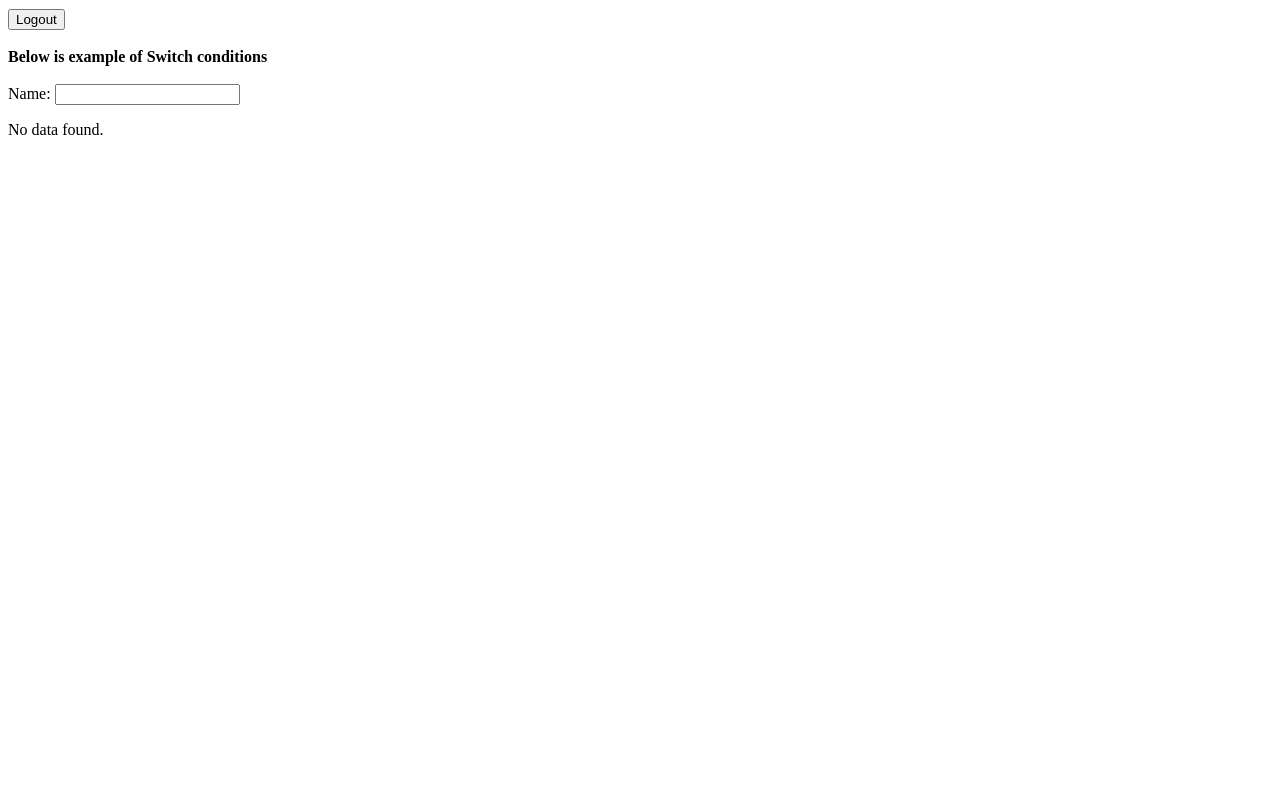
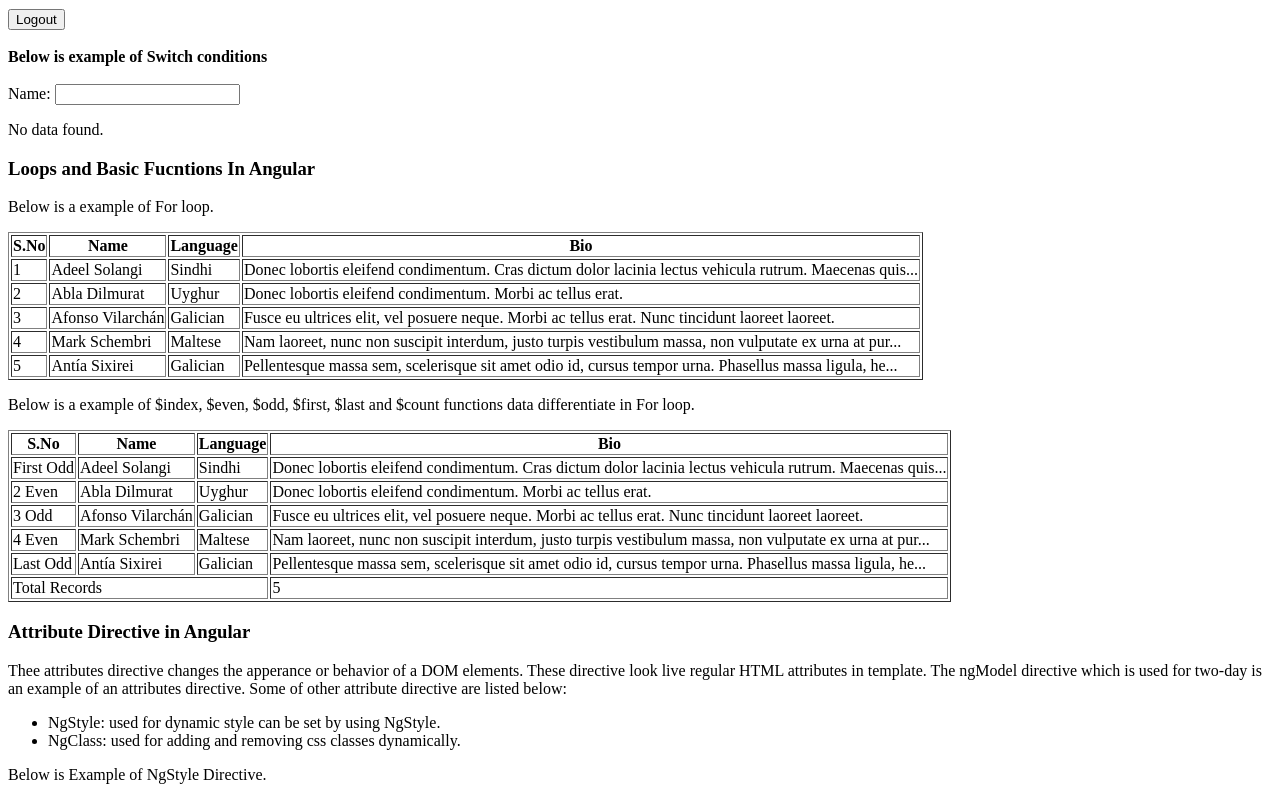
Before and after one commit to abhi-begowalia/learn-angular, an Angular app: page / in a window 1280 px wide. Shown: the part 1799-2599 px from the top of the page. Before the commit the page ends 1954 px from the top, so only its background shows below. Built offline with nearby package versions, Linux system fonts and the light colour scheme.

Commit message:
added the new components

```diff
--- /dev/null
+++ b/src/app/basic-concept/directive/attribute/attribute.component.html
@@ -0,0 +1,9 @@
+<h3>Attribute Directive in Angular</h3>
+<p>Thee attributes directive changes the apperance or behavior of a DOM elements. These directive look live regular HTML attributes in template. The ngModel directive which is used for two-day is an example of an attributes directive. Some of other attribute directive are listed below:</p>
+<ul>
+    <li>NgStyle: used for dynamic style can be set by using NgStyle.</li>
+    <li>NgClass: used for adding and removing css classes dynamically.</li>
+</ul>
+
+<p>Below is Example of NgStyle Directive.</p>
+<!-- <div [ngStyle]="background-color:red">Hello World</div> -->
--- a/src/app/basic-concept/directive/directive.component.html
+++ b/src/app/basic-concept/directive/directive.component.html
@@ -7,3 +7,5 @@
 </ul>
 
 <app-structural></app-structural>
+
+<app-attribute></app-attribute>
--- a/src/app/basic-concept/directive/directive.component.ts
+++ b/src/app/basic-concept/directive/directive.component.ts
@@ -1,10 +1,11 @@
 import { Component } from '@angular/core';
 import { StructuralComponent } from './structural/structural.component';
+import { AttributeComponent } from './attribute/attribute.component';
 
 @Component({
   selector: 'app-directive',
   standalone: true,
-  imports: [StructuralComponent],
+  imports: [StructuralComponent,AttributeComponent],
   templateUrl: './directive.component.html',
   styleUrl: './directive.component.css'
 })
--- /dev/null
+++ b/src/app/basic-concept/directive/structural/loops/loops.component.html
@@ -0,0 +1,64 @@
+<h3>Loops and Basic Fucntions In Angular</h3>
+<p>Below is a example of For loop.</p>
+<table border="1">
+    <tbody>
+    <tr>
+        <th>S.No</th>
+        <th>Name</th>
+        <th>Language</th>
+        <th>Bio</th>
+    </tr>
+
+    @for(data of dummyData; track data.id; let $i = $index){
+        <tr>
+            <td>{{$i+1}}</td>
+            <td>{{data.name}}</td>
+            <td>{{data.language}}</td>
+            <td>{{data.bio.length > 100 ? data.bio.slice(0, 100) + '...' : data.bio}}</td>
+        </tr>
+    }@empty {
+        <tr>
+            <td colspan="3">No record found.</td>
+        </tr>
+    }
+    </tbody>
+</table>
+<p>Below is a example of $index, $even, $odd, $first, $last and $count functions data differentiate in For loop.</p>
+
+<table border="1">
+    <tbody>
+    <tr>
+        <th>S.No</th>
+        <th>Name</th>
+        <th>Language</th>
+        <th>Bio</th>
+    </tr>
+
+
+    @for(data of dummyData; track data.id; let i = $index,e = $even,od = $odd,f=$first,l=$last,c = $count){
+        <tr>
+            @if(f){
+                <td>First {{ od ? "Even" : 'Odd' }}</td>  <!-- first index is 0 and even and odd is starting counting from the 0 thats why I have used its opposite condition. -->
+            }@else if (l) {
+                <td>Last {{ od ? "Even" : 'Odd' }}</td>
+            }@else {
+                <td>{{i + 1}} {{ od ? "Even" : 'Odd' }}</td>
+            }
+            <td>{{data.name}}</td>
+            <td>{{data.language}}</td>
+            <td>{{data.bio.length > 100 ? data.bio.slice(0, 100) + '...' : data.bio}}</td>
+        </tr>
+
+        @if(l){
+            <tr>
+                <td colspan="3">Total Records</td>
+                <td >{{c}}</td>
+            </tr>
+        }
+    }@empty {
+        <tr>
+            <td colspan="3">No record found.</td>
+        </tr>
+    }
+    </tbody>
+</table>
--- /dev/null
+++ b/src/app/basic-concept/directive/structural/loops/loops.component.ts
@@ -0,0 +1,48 @@
+import { Component } from '@angular/core';
+
+@Component({
+  selector: 'app-loops',
+  standalone: true,
+  imports: [],
+  templateUrl: './loops.component.html',
+  styleUrl: './loops.component.css'
+})
+export class LoopsComponent {
+  // dummyData:any;
+  dummyData:any = [
+    {
+      "name": "Adeel Solangi",
+      "language": "Sindhi",
+      "id": "V59OF92YF627HFY0",
+      "bio": "Donec lobortis eleifend condimentum. Cras dictum dolor lacinia lectus vehicula rutrum. Maecenas quis nisi nunc. Nam tristique feugiat est vitae mollis. Maecenas quis nisi nunc.",
+      "version": 6.1
+    },
+    {
+      "name": "Abla Dilmurat",
+      "language": "Uyghur",
+      "id": "5ZVOEPMJUI4MB4EN",
+      "bio": "Donec lobortis eleifend condimentum. Morbi ac tellus erat.",
+      "version": 2.53
+    },
+    {
+      "name": "Afonso Vilarchán",
+      "language": "Galician",
+      "id": "JMCL0CXNXHPL1GBC",
+      "bio": "Fusce eu ultrices elit, vel posuere neque. Morbi ac tellus erat. Nunc tincidunt laoreet laoreet.",
+      "version": 5.21
+    },
+    {
+      "name": "Mark Schembri",
+      "language": "Maltese",
+      "id": "KU4T500C830697CW",
+      "bio": "Nam laoreet, nunc non suscipit interdum, justo turpis vestibulum massa, non vulputate ex urna at purus. Morbi ultricies consequat ligula posuere eleifend. Vivamus id faucibus velit, id posuere leo. Sed laoreet posuere sapien, ut feugiat nibh gravida at. Ut maximus, libero nec facilisis fringilla, ex sem sollicitudin leo, non congue tortor ligula in eros.",
+      "version": 3.17
+    },
+    {
+      "name": "Antía Sixirei",
+      "language": "Galician",
+      "id": "XOF91ZR7MHV1TXRS",
+      "bio": "Pellentesque massa sem, scelerisque sit amet odio id, cursus tempor urna. Phasellus massa ligula, hendrerit eget efficitur eget, tincidunt in ligula. Morbi finibus dui sed est fringilla ornare. Duis pellentesque ultrices convallis. Morbi ultricies consequat ligula posuere eleifend.",
+      "version": 6.44
+    }];
+}
--- a/src/app/basic-concept/directive/structural/structural.component.html
+++ b/src/app/basic-concept/directive/structural/structural.component.html
@@ -31,3 +31,5 @@
         <p>No data found.</p>
     }
 }
+
+<app-loops></app-loops>
--- a/src/app/basic-concept/directive/structural/structural.component.ts
+++ b/src/app/basic-concept/directive/structural/structural.component.ts
@@ -1,9 +1,10 @@
 import { Component } from '@angular/core';
+import { LoopsComponent } from './loops/loops.component';
 
 @Component({
   selector: 'app-structural',
   standalone: true,
-  imports: [],
+  imports: [LoopsComponent],
   templateUrl: './structural.component.html',
   styleUrl: './structural.component.css',
   preserveWhitespaces:true
```
Also changed, not shown: src/app/basic-concept/directive/attribute/attribute.component.ts (added, +12 -0 lines), src/app/basic-concept/directive/attribute/attribute.component.css (added), src/app/basic-concept/directive/structural/loops/loops.component.css (added), 2 other files (tests, documents, lock files or other folders).
